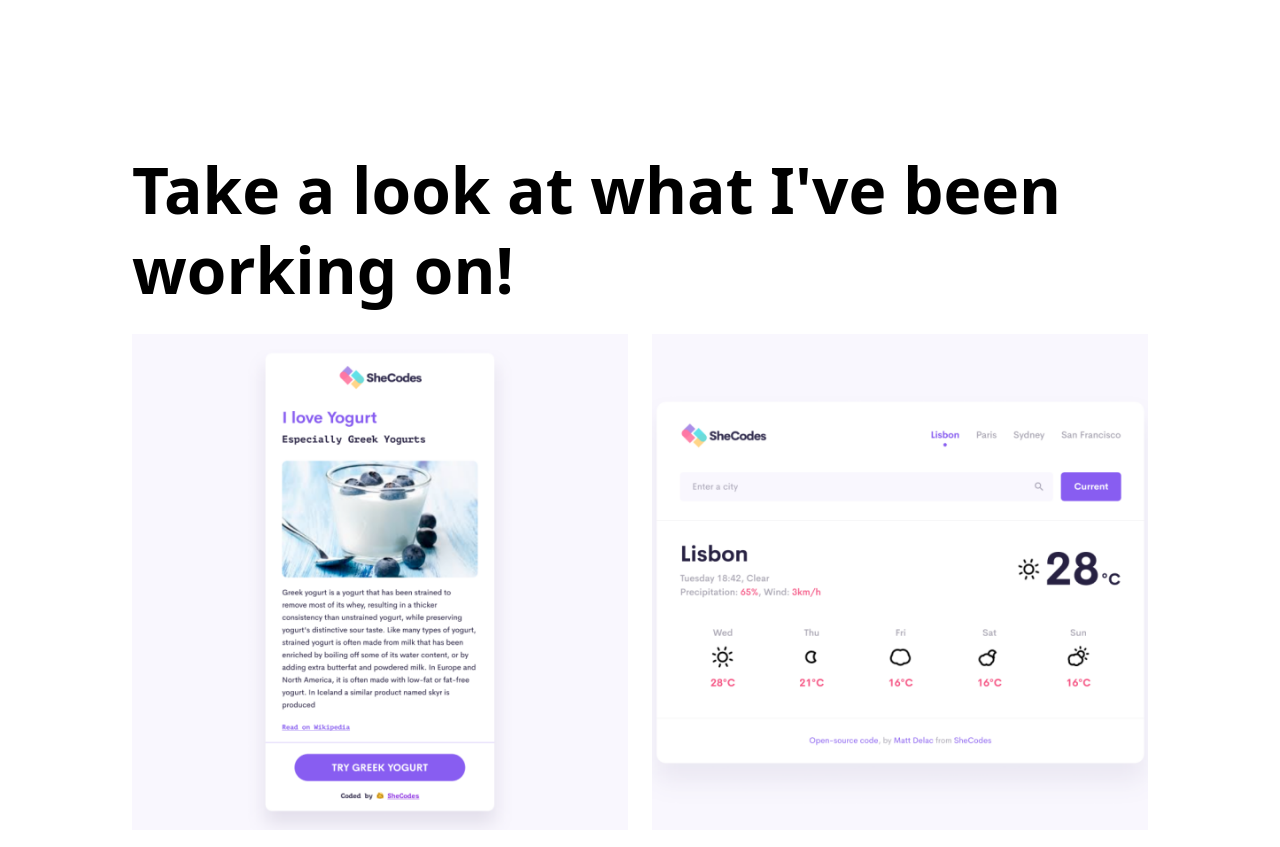
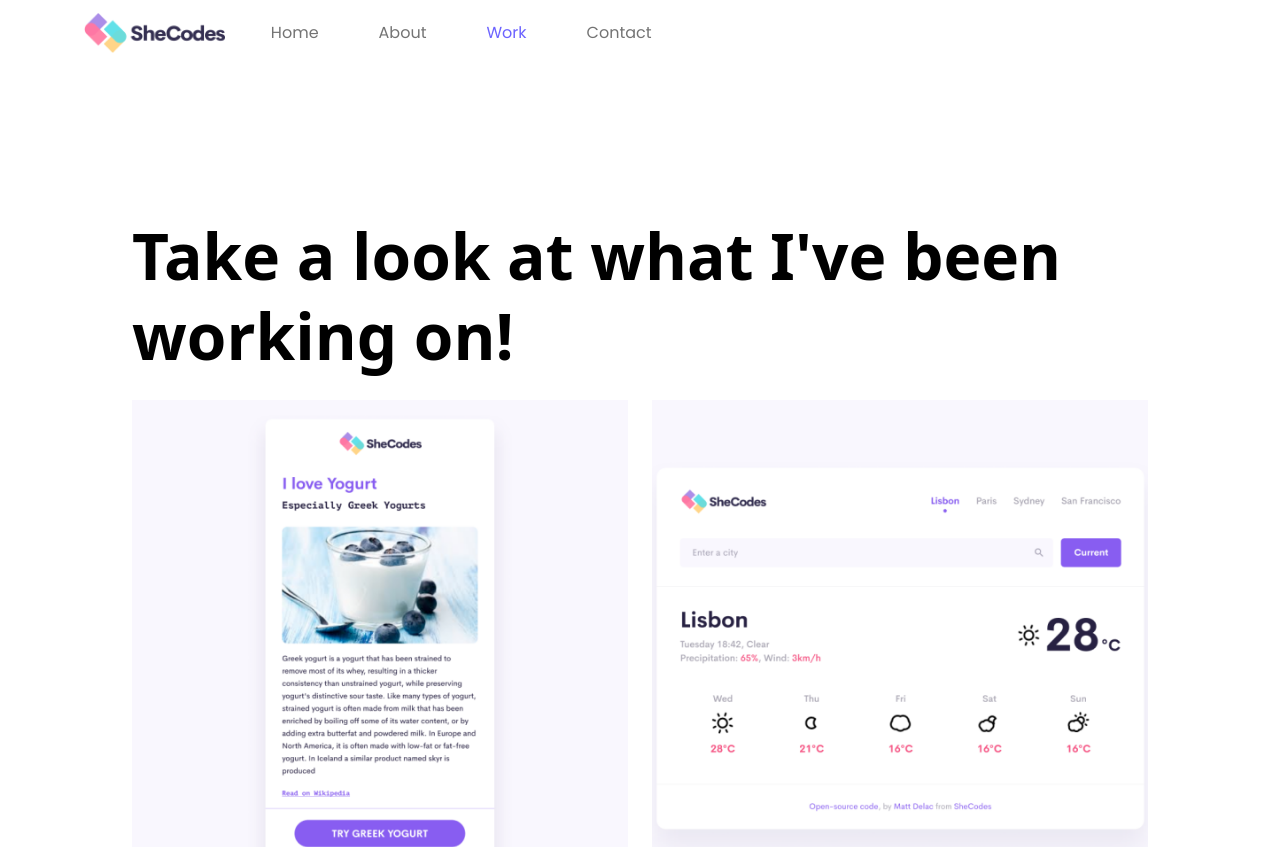
Before and after one commit to Amaya017/portfolio, a plain HTML site: page work.html in a window 1280 px wide. Shown: the top 847 px of the page. Drawn offline with nearby package versions, Linux system fonts and the light colour scheme; a web font is replaced by a local one.

Commit message:
ADDED MY NAVBAR

```diff
--- a/styles.css
+++ b/styles.css
@@ -141,6 +141,20 @@
     font-size: 14px;
 }
 
+.logo {
+    max-height: 40px;
+
+}
+
+.active {
+    color: var(--default-color) !important;
+}
+
+.nav-link {
+    padding: 0 30px !important;
+    font-family: var(--p-font-family) !important;
+}
+
 @media (max-width: 991.98px) {
     .container {
         width: 100%;
--- a/work.html
+++ b/work.html
@@ -12,6 +12,24 @@
     <link rel="stylesheet" href="styles.css">
 </head>
 <body>
+    <nav class="navbar navbar-expand-lg navbar-light bg-white">
+        <div class="container">
+          <a class="navbar-brand" href="">
+            <img src="images/logo.png" class="image-fluid logo"  alt="">
+        </a>
+          <button class="navbar-toggler" type="button" data-bs-toggle="collapse" data-bs-target="#navbarNavAltMarkup" aria-controls="navbarNavAltMarkup" aria-expanded="false" aria-label="Toggle navigation">
+            <span class="navbar-toggler-icon"></span>
+          </button>
+          <div class="collapse navbar-collapse" id="navbarNavAltMarkup">
+            <div class="navbar-nav">
+              <a class="nav-link" aria-current="page" href="index.html">Home</a>
+              <a class="nav-link" href="about.html">About</a>
+              <a class="nav-link active" href="work.html">Work</a>
+              <a class="nav-link" href="contact.html">Contact</a>
+            </div>
+          </div>
+        </div>
+      </nav>
     <div class="container">
         <div class="works">
         <h1 class="mb-4">Take a look at what I've been working on!</h1>
```
Also changed, not shown: about.html (+18 -0 lines), contact.html (+18 -0 lines), index.html (+18 -0 lines), images/logo.png (added).
